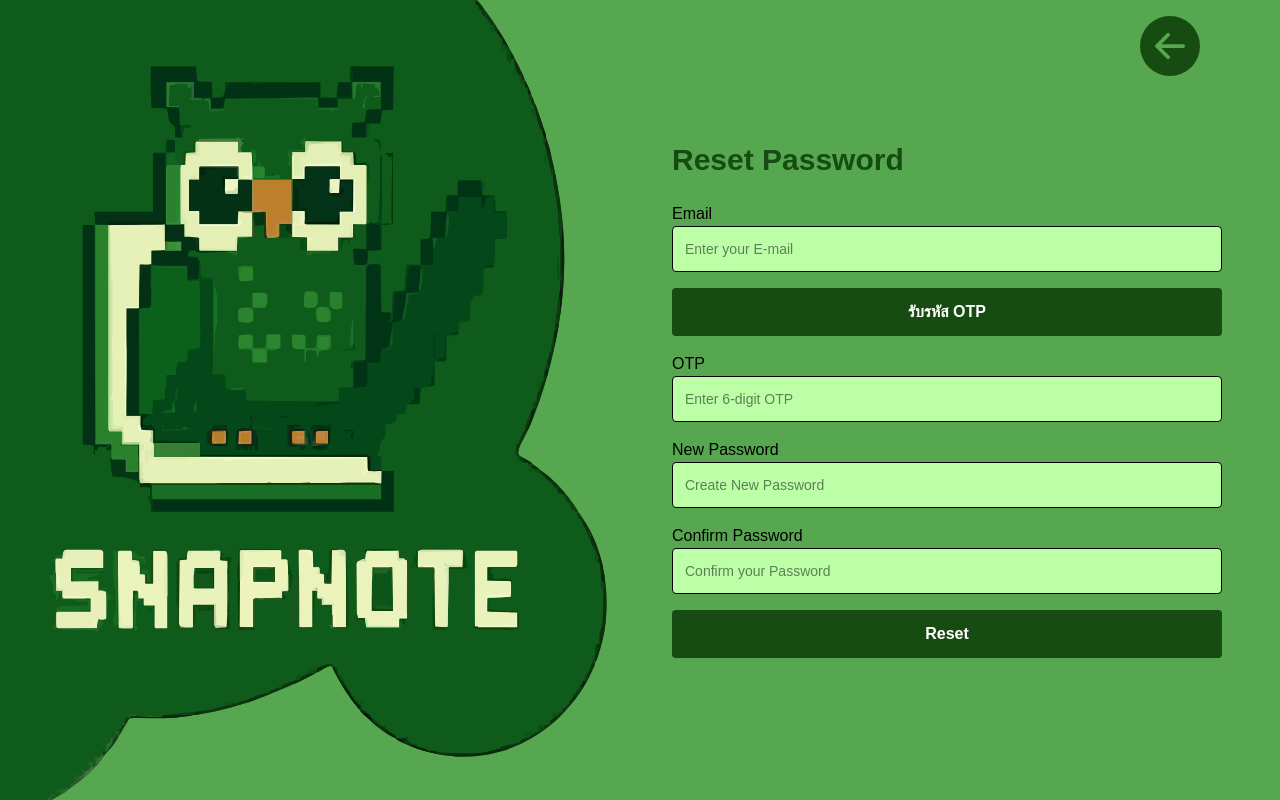
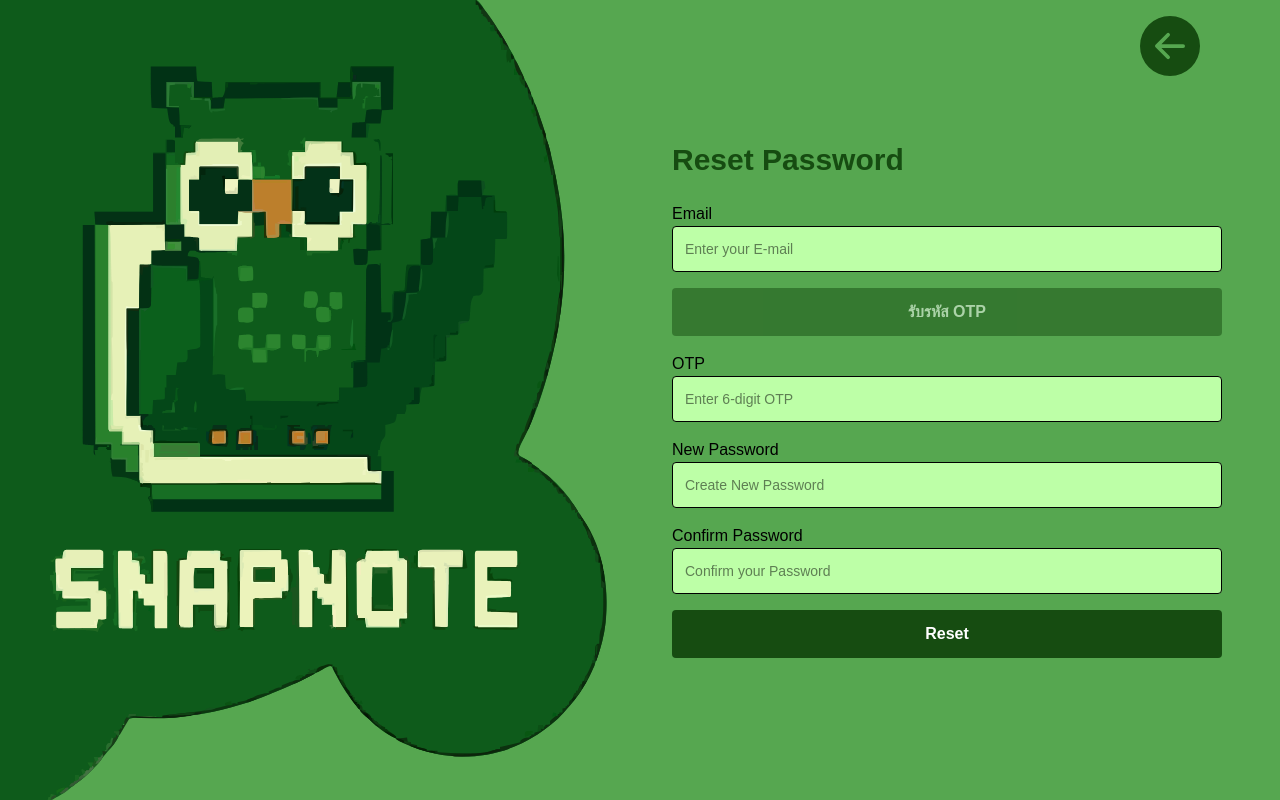
Before and after one commit to ApiwitchThongyoy/SNAP-NOTE, a React (Vite) app: page /reset-password in a window 1280 px wide. Built offline with nearby package versions, Linux system fonts and the light colour scheme.

Commit message:
แก้ให้ต้องใส่@ก่อนทุกครั้งถึงจะรับOTPได้

```diff
--- a/src/component/Resetpassword/ResetDetail.jsx
+++ b/src/component/Resetpassword/ResetDetail.jsx
@@ -10,6 +10,16 @@ function ResetPassword() {
   const [confirmPassword, setConfirmPassword] = useState("");
 
   function handleRequestOtp() {
+    if (!email) {
+      alert("กรุณากรอก Email ก่อนขอ OTP");
+      return;
+    }
+
+    if (!email.includes("@")) {
+      alert("กรุณากรอก Email ให้ถูกต้อง (ต้องมี @)");
+      return;
+    }
+
     const newOtp = Math.floor(100000 + Math.random() * 900000).toString();
     setGeneratedOtp(newOtp);
     alert(`OTP ของคุณคือ: ${newOtp}`);
@@ -81,7 +91,10 @@ function ResetPassword() {
             <button
               type="button"
               onClick={handleRequestOtp}
-              className="w-[550px] bg-[#164C11] text-white py-3 rounded hover:bg-green-600 transition-colors cursor-pointer font-bold mb-4"
+              disabled={!email}
+              className={`w-[550px] bg-[#164C11] text-white py-3 rounded hover:bg-green-600 transition-colors font-bold mb-4 ${
+                !email ? "cursor-not-allowed opacity-50" : "cursor-pointer"
+              }`}
             >
               รับรหัส OTP
             </button>
```
